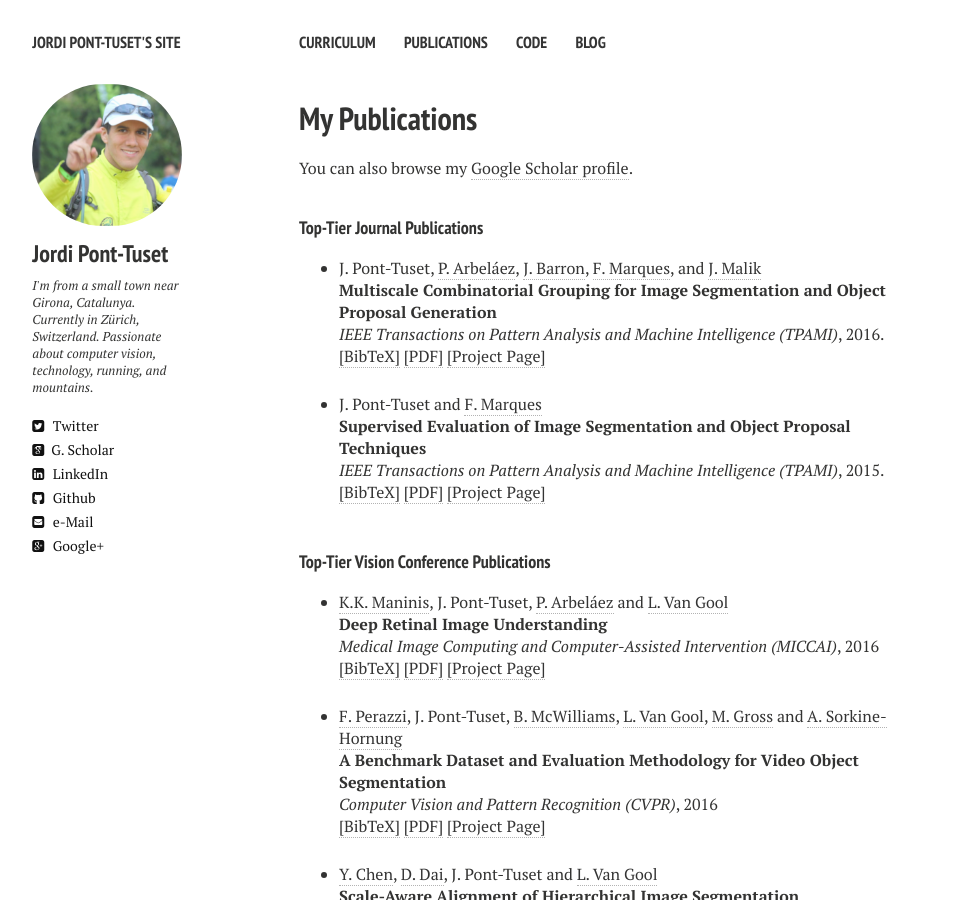
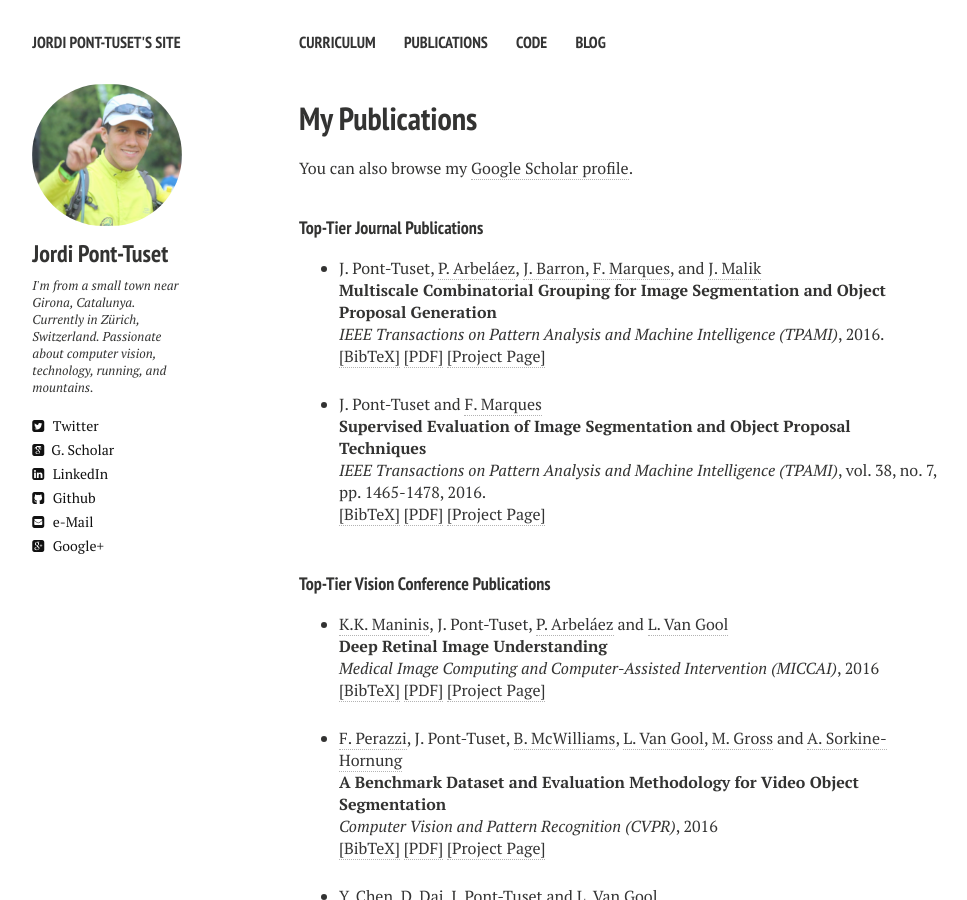
Before and after one commit to jponttuset/jponttuset.github.io, a Jekyll site: the page built from publications.md, in a window 1280 px wide and 900 px high. Shown: the whole window, without its empty margins (21-988 px from the left). Built offline with Jekyll 4.4.1, drawn with Linux system fonts in a browser that asks for light colours; nearby versions of some CDN libraries.

Commit message:
- PAMI volume

```diff
--- a/_layouts/publications.html
+++ b/_layouts/publications.html
@@ -107,23 +107,32 @@ div.bibtex pre { font-size: 75%; overflow: auto;  width: 100%; padding: 0em 0em;
     </li>
 
 
-<!-- Item: Pont-Tuset2015c -->
+<!-- Item: Pont-Tuset2016a -->
 <li ><p>
 J. Pont-Tuset and <a href="https://imatge.upc.edu/web/ferran" target="_blank">F. Marques</a>
 <br><b>Supervised Evaluation of Image Segmentation and Object Proposal Techniques</b><br>
 <i>IEEE Transactions on Pattern Analysis and Machine Intelligence (TPAMI)</i>,
-2015.
+vol. 38,
+no. 7,
+pp. 1465-1478,
+
+2016.
 
 <br />
-<a href="javascript:toggleBibtex('Pont-Tuset2015c')">[BibTeX]</a>
-<a href="http://ieeexplore.ieee.org/xpl/articleDetails.jsp?arnumber=7274729" target="_blank">[PDF]</a> <a href="http://www.vision.ee.ethz.ch/~cvlsegmentation/seism/index.html" target="_blank">[Project Page]</a>
-<div id="bib_Pont-Tuset2015c" class="bibtex noshow">
+<a href="javascript:toggleBibtex('Pont-Tuset2016a')">[BibTeX]</a>
+<a href="http://ieeexplore.ieee.org/xpl/articleDetails.jsp?arnumber=7274729">[PDF]</a> <a href="http://www.vision.ee.ethz.ch/~cvlsegmentation/seism/index.html">
+[Project Page]</a>
+</p>
+<div id="bib_Pont-Tuset2016a" class="bibtex noshow">
 <pre>
-@article{Pont-Tuset2015c,
+@article{Pont-Tuset2016a,
   author = {Jordi Pont-Tuset and Ferran Marques},
   title = {Supervised Evaluation of Image Segmentation and Object Proposal Techniques},
   journal = {IEEE Transactions on Pattern Analysis and Machine Intelligence (TPAMI)},
-  year = {2015}
+  year = {2016},
+  volume = {38},
+  number = {7},
+  pages = {1465--1478}
 }
 </pre>
 </div>
```
